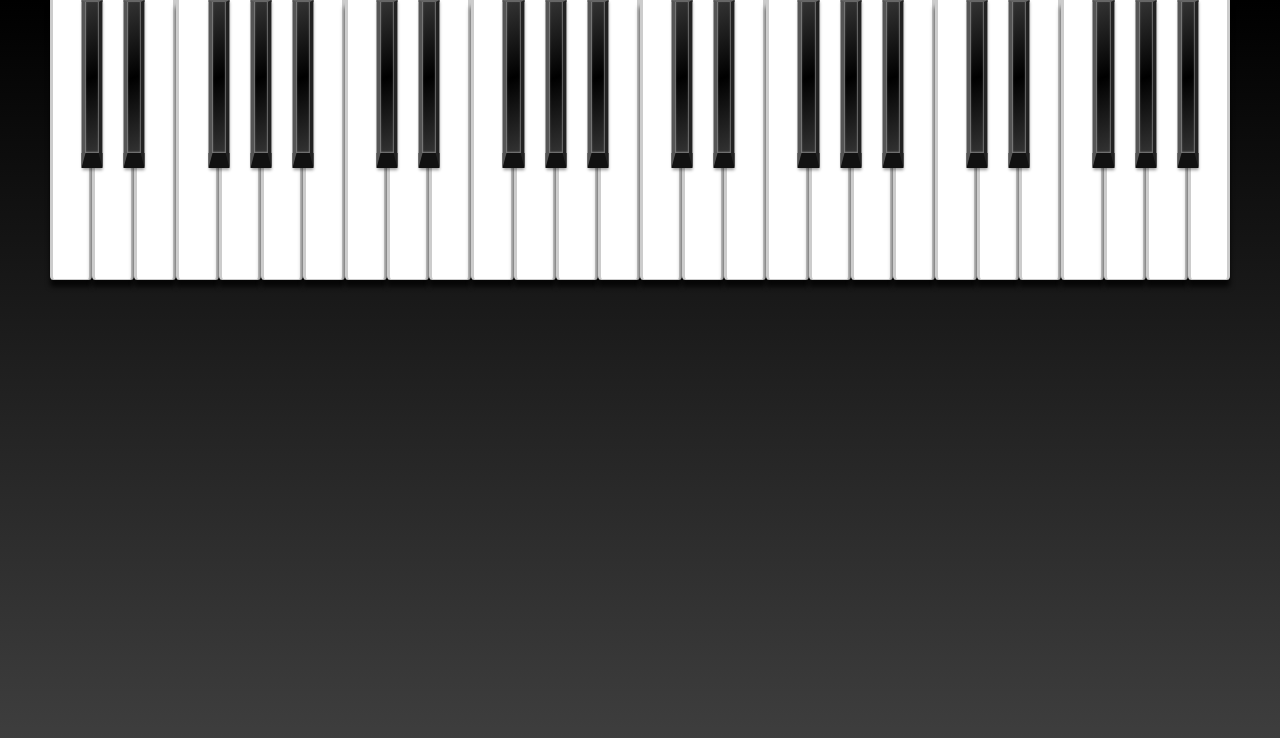
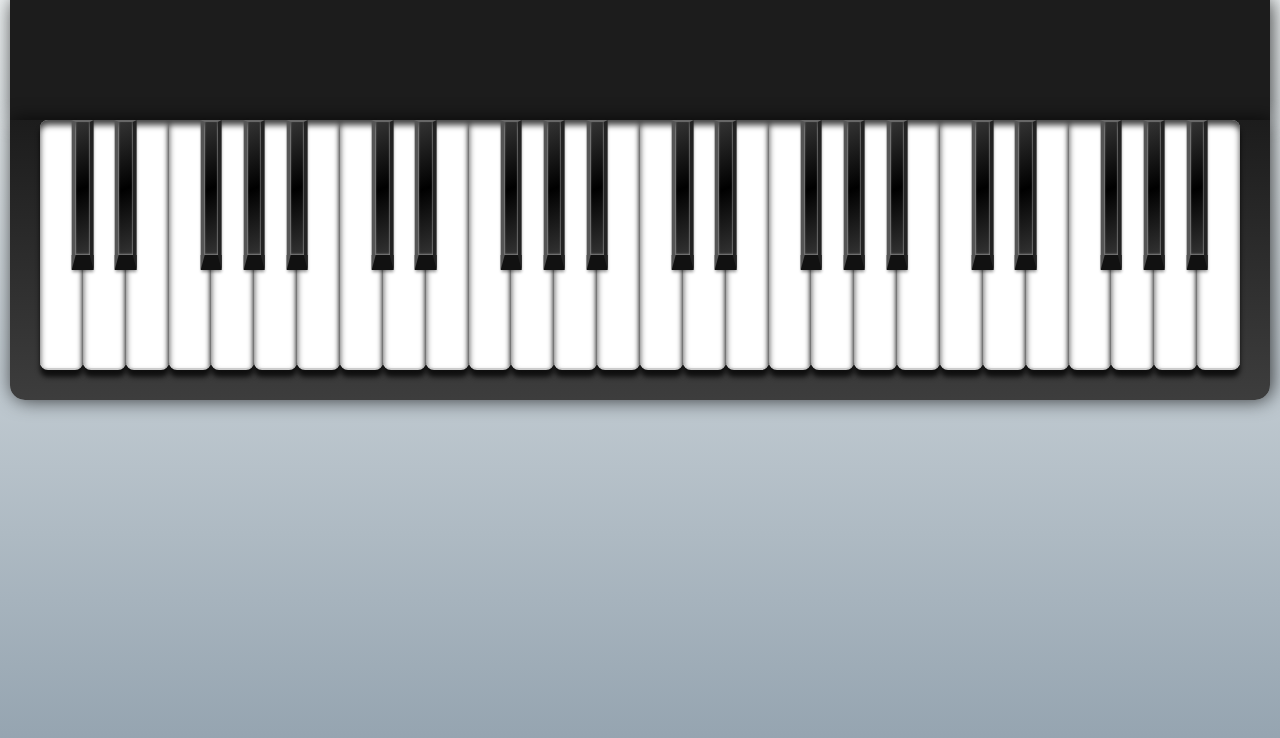
Before and after one commit to peng-hf/piano-js, a website built with webpack: page index.html in a window 1280 px wide. Built offline with nearby package versions, Linux system fonts and the light colour scheme.

Commit message:
Add more shadows + refactorize scss

```diff
--- a/assets/styles/index.scss
+++ b/assets/styles/index.scss
@@ -1,3 +1,5 @@
+@import "utils.scss";
+
 * {
   margin: 0;
   padding: 0;
@@ -10,38 +12,58 @@ html, body {
 }
 
 body {
-  background: #000000;  /* fallback for old browsers */
-  background: linear-gradient(to top, #434343, #000000); /* W3C, IE 10+/ Edge, Firefox 16+, Chrome 26+, Opera 12+, Safari 7+ */
+  background: #8e9eab;  /* fallback for old browsers */
+  background: linear-gradient(to bottom, #eef2f3, #8e9eab); /* W3C, IE 10+/ Edge, Firefox 16+, Chrome 26+, Opera 12+, Safari 7+ */
+}
+
+.wrapper {
+  margin: 0 10px;
+}
+
+.dashboard {
+  padding: 60px;
+  background-color: $piano-color;
+  @include piano-shadow;
 }
 
 .piano {
   display: flex;
-  margin: 0 50px;
   height: 280px;
+  background: linear-gradient(to top, #3d3d3d, $piano-color);
+  padding: 0 30px 30px;
+  border-radius: 0 0 15px 15px;
+  @include piano-shadow;
+
+  .key {
+    flex-grow: 1;
+    position: relative;
+
+    &:first-child > .white {
+      border-top-left-radius: 8px;
+      border-left-width: 0;
     }
 
-.piano .key {
-  flex-grow: 1;
-  position: relative;
+    &:last-child > .white {
+      border-top-right-radius: 8px;
+      border-right-width: 0;
     }
 
-.piano .key .white {
+    .white {
       background: #fff;
-  border-radius: 0 0 4px 4px;
+      border-radius: 0 0 8px 8px;
       border-color: #ccc;
       border-style: solid;
-  border-width: 0 3px 1px;
-  box-shadow: 0px 7px 5px 0px rgba(0, 0, 0, .75);
+      border-width: 0 0 2px;
+      box-shadow: 0px 7px 5px 0px rgba(0, 0, 0, .75), inset 0 5px 6px 0 rgba(0, 0, 0, .75);
       height: 100%;
+
+      &.active {
+        height: 98%;
+        box-shadow: inset 0 4px 7px 2px rgba(0, 0, 0, .75);
+      }
     }
 
-.piano .key .white.active {
-  height: 98%;
-  box-shadow: inset 0px -2px 7px 1px rgba(0, 0, 0, .4);
-  border-color: #fff;
-}
-
-.piano .key .black {
+    .black {
       background: #333;
       background: linear-gradient(-20deg,#333,#000,#333);
       height: 60%;
@@ -54,9 +76,10 @@ body {
       border-width: 2px 4px 15px;
       border-style: solid;
       border-color: #666 #222 #111 #555;
-  box-shadow: inset 0px -1px 2px rgba(255, 255, 255, .4), 0 2px 3px rgba(0, 0, 0, .4)
-}
-
-.piano .key .black.active {
+      box-shadow: inset 0px -1px 2px rgba(255, 255, 255, .4), 0 2px 3px rgba(0, 0, 0, .4);
+      &.active {
         border-bottom-width: 5px;
       }
+    }
+  }
+}
--- /dev/null
+++ b/assets/styles/utils.scss
@@ -0,0 +1,5 @@
+$piano-color: #1c1c1c;
+
+@mixin piano-shadow {
+  box-shadow: 2px 0px 19px 0px rgba(0, 0, 0, .75);
+}
--- a/index.html
+++ b/index.html
@@ -8,7 +8,10 @@
   <link rel="stylesheet" href="./dist/app.styles.css">
 </head>
 <body>
-  <div id="piano" class="piano"></div>
+  <div class="wrapper">
+    <div class="dashboard"></div>
+    <div id="piano" class="piano"></div>
+  </div>
   <script src="./dist/app.bundle.js"></script>
 </body>
 </html>
--- a/src/config.js
+++ b/src/config.js
@@ -1,7 +1,7 @@
 // Piano config
 
 const config = {
-  initialNbOctaves: 3 // Initial number of octaves displayed (maximum 5)
+  initialNbOctaves: 4 // Initial number of octaves displayed (maximum 5)
 }
 
 export default config
--- a/src/constants.js
+++ b/src/constants.js
@@ -1,7 +1,7 @@
-const MIN_OCTAVE = 2
-const MAX_OCTAVE = 6
+const MIN_OCTAVE_NO = 2
+const MAX_OCTAVE_NO = 6
 
-function getOctavesByNumber () {
+function getOctavesByNo () {
   // Octaves generation function
   const OCTAVE_TEMPLATE = [
     { note: 'C' },
@@ -19,19 +19,18 @@ function getOctavesByNumber () {
   ]
   var res = {}
 
-  for (let octaveNb = MIN_OCTAVE; octaveNb <= MAX_OCTAVE; ++octaveNb) {
-    res[octaveNb] = OCTAVE_TEMPLATE.map(pianoKey => ({
-      note: pianoKey.note + octaveNb
+  for (let octaveNo = MIN_OCTAVE_NO; octaveNo <= MAX_OCTAVE_NO; ++octaveNo) {
+    res[octaveNo] = OCTAVE_TEMPLATE.map(pianoKey => ({
+      note: pianoKey.note + octaveNo
     }))
   }
   return res
 }
 
 const CONSTANT = {
-  MAX_OCTAVE,
-  MIN_OCTAVE,
-  OCTAVES_BY_NUMBER: getOctavesByNumber(),
-  OCTAVES_ORDER: [4, 5, 3, 6, 2], // Octaves display order by number
+  NB_MAX_OCTAVES: MAX_OCTAVE_NO - MIN_OCTAVE_NO + 1,
+  OCTAVES_BY_NO: getOctavesByNo(),
+  OCTAVES_ORDER: [4, 5, 3, 6, 2], // Octaves display order by number (no)
   RENDER_ACTION: {
     INIT: 'init',
     ADD_OCTAVE: 'add_octave',
--- a/src/index.js
+++ b/src/index.js
@@ -2,18 +2,19 @@ import '@css/index.scss'
 import CONSTANT from '@/constants'
 import pianoConfig from '@/config'
 
+// Nb (count) != no (numero)
+
 const {
   RENDER_ACTION,
-  MIN_OCTAVE,
-  MAX_OCTAVE,
-  OCTAVES_BY_NUMBER,
+  NB_MAX_OCTAVES,
+  OCTAVES_BY_NO,
   OCTAVES_ORDER
 } = CONSTANT
 
 const Piano = {
   data () {
     this.isMouseDown = false
-    this.curNbOctaves = pianoConfig.initialNbOctaves
+    this.curNbOctaves = pianoConfig.initialNbOctaves // Current number of octaves displayed
     this.$piano = document.querySelector('#piano') // DOM Caching
   },
   bindEvents () {
@@ -25,12 +26,6 @@ const Piano = {
     this.data()
     this.bindEvents()
     this.renderKeys(RENDER_ACTION.INIT)
-    setTimeout(() => {
-      this.renderKeys(RENDER_ACTION.ADD_OCTAVE)
-      setTimeout(() => {
-        this.renderKeys(RENDER_ACTION.REMOVE_OCTAVE)
-      }, 1000)
-    }, 1000)
   },
 
   renderKeys (action) {
@@ -73,31 +68,34 @@ const Piano = {
   },
   initRenderAction () {
     // Generate keys and add to DOM
-    const keys = (function () {
-      const octaves = OCTAVES_ORDER.slice(0, pianoConfig.initialNbOctaves)
+    const keys = (function () { // arrow function can also be an option to prevent binding current context
+      const octaves = OCTAVES_ORDER.slice(0, this.curNbOctaves)
       octaves.sort()
-      return octaves.reduce((acc, octNb) => acc.concat(OCTAVES_BY_NUMBER[octNb]), [])
-    })()
+      return octaves.reduce((acc, octNo) => acc.concat(OCTAVES_BY_NO[octNo]), [])
+    }.bind(this))()
     this.insertKeys(keys)
   },
   addOctaveRenderAction () {
-    if (this.curNbOctaves < MAX_OCTAVE) {
-      // Retrieved minimum current octave displayed
-      const minCurOctaveNb = Math.min.apply(null, OCTAVES_ORDER.slice(0, this.curNbOctaves))
-      // Insert before if new octave to add if lower than the minimum current octave displayed
-      const insertBefore = OCTAVES_ORDER[this.curNbOctaves] < minCurOctaveNb
+    if (this.curNbOctaves < NB_MAX_OCTAVES) {
+      // Retrieved minimum current octave no displayed
+      const minCurOctaveNo = Math.min.apply(null, OCTAVES_ORDER.slice(0, this.curNbOctaves))
+      // New octave number (no) to add
+      const newOctaveNo = OCTAVES_ORDER[this.curNbOctaves]
+      // Insert before if new octave to add is lower than the minimum current octave displayed
+      const insertBefore = newOctaveNo < minCurOctaveNo
+      console.log('insert before', insertBefore)
+      const keys = OCTAVES_BY_NO[newOctaveNo]
+      this.insertKeys(keys, insertBefore)
       this.curNbOctaves++
-      const keys = OCTAVES_BY_NUMBER[this.curNbOctaves]
-      this.insertKeys(keys, insertBefore)
     } else {
       console.error('Number of octaves rendered reached')
     }
   },
   removeOctaveRenderAction () {
-    if (this.curNbOctaves > MIN_OCTAVE) {
-      const octaveNb = OCTAVES_ORDER[this.curNbOctaves] // octave number to remove
-      console.log('octave to remove', octaveNb)
-      console.log('current octave number', this.curNbOctaves)
+    if (this.curNbOctaves > 0) {
+      const octaveNoRemove = OCTAVES_ORDER[this.curNbOctaves - 1] // octave number (no) to remove
+      console.log('octave to remove', octaveNoRemove)
+      console.log('current number of octave', this.curNbOctaves)
       this.curNbOctaves--
     }
   },
```
Also changed, not shown: 1 other file. Lines whose indentation alone changed are shown as unchanged.
